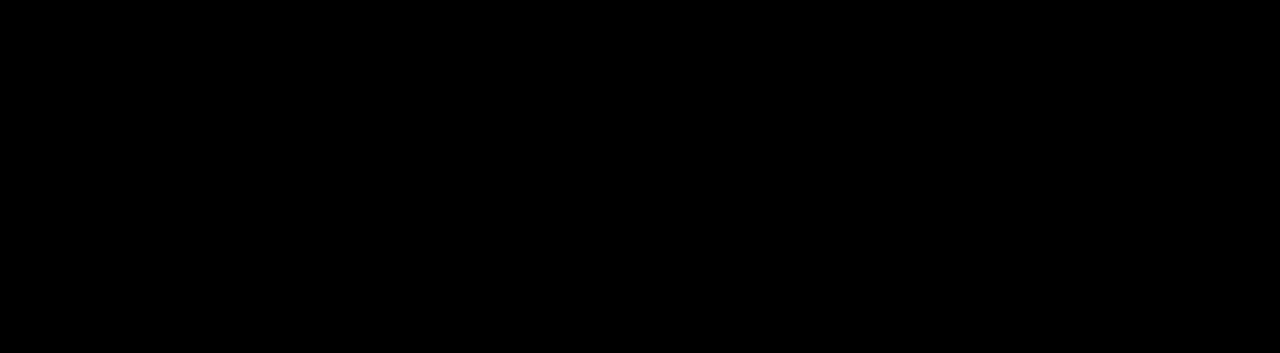
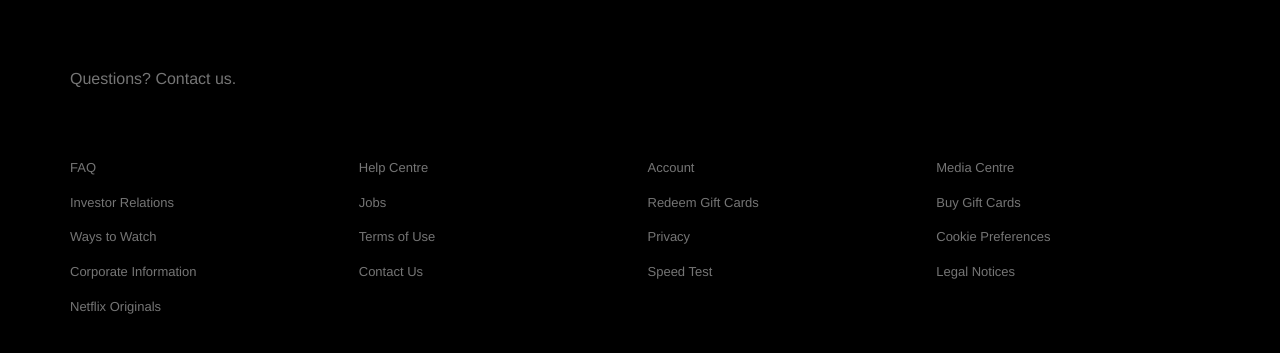
Before and after one commit to albertbaezd/netflix-clone-app, a React (Create React App) app: page / in a window 1280 px wide. Shown: the part 1253-1606 px from the top of the page. Before the commit the page ends 1237 px from the top, so only its background shows below. Built offline with nearby package versions, Linux system fonts and the light colour scheme.

Commit message:
Finished Jumbotrons and started footer component

```diff
--- a/package.json
+++ b/package.json
@@ -38,5 +38,9 @@
       "last 1 firefox version",
       "last 1 safari version"
     ]
+  },
+  "devDependencies": {
+    "eslint": "^7.29.0",
+    "eslint-plugin-react": "^7.24.0"
   }
 }
--- a/src/App.js
+++ b/src/App.js
@@ -1,24 +1,13 @@
 import React from "react";
-import jumboData from "./fixtures/jumbo.json";
-import Jumbotron from "./components/jumbotron";
+import {JumbotronContainer} from './containers/jumbotron';
+import {FooterContainer} from './containers/footer';
 
 function App() {
   return (
-
-    <Jumbotron.Container>
-      {jumboData.map((item) => (
-        <Jumbotron key={item.id} direction={item.direction}>
-          <Jumbotron.Pane>
-            <Jumbotron.Title>{item.title}</Jumbotron.Title>
-            <Jumbotron.SubTitle>{item.subTitle}</Jumbotron.SubTitle>
-          </Jumbotron.Pane>
-          <Jumbotron.Pane>
-            <Jumbotron.Image src={item.image} alt={item.alt}></Jumbotron.Image>
-          </Jumbotron.Pane>
-
-        </Jumbotron>
-      ))}
-    </Jumbotron.Container>
+    <>
+    <JumbotronContainer/>
+    <FooterContainer/>
+    </>
   );
 }
 
--- /dev/null
+++ b/src/components/footer/index.js
@@ -0,0 +1,35 @@
+/* eslint-disable react/prop-types */
+import React from 'react';
+import { Container, Row, Column, Link, Title, Text, Break } from './styles/footer';
+
+export default function Footer({children, ...restProps }) {
+    return (
+        <Container {...restProps}>
+            {children}
+        </Container>
+    )
+}
+
+Footer.Row = function FooterRow ({children, ...restProps}) {
+    return <Row {...restProps}>{children}</Row>
+}
+
+Footer.Column = function FooterColumn({children, ...restProps}) {
+    return <Column {...restProps}>{children}</Column>
+}
+
+Footer.Link = function FooterLink({children, ...restProps}) {
+    return <Link {...restProps}>{children}</Link>
+}
+
+Footer.Title = function FooterTitle({children, ...restProps}) {
+    return <Title {...restProps}>{children}</Title>
+}
+
+Footer.Text = function FooterText({children, ...restProps}) {
+    return <Text {...restProps}>{children}</Text>
+}
+
+Footer.Break = function FooterBreak({children, ...restProps}) {
+    return <Break {...restProps}>{children}</Break>
+}
--- /dev/null
+++ b/src/components/footer/styles/footer.js
@@ -0,0 +1,53 @@
+import styled from "styled-components/macro";
+
+export const Container = styled.div`
+    display: flex;
+    padding: 70px;
+    margin: auto;
+    max-width: auto;
+    flex-direction: column;
+
+    @media (max-width: 1000px) {
+        padding: 70px 30px;
+    }
+`;
+
+export const Column = styled.div`
+    display: flex;
+    flex-direction: column;
+    text-align: left;
+`;
+
+export const Row = styled.div`
+    display: grid;
+    grid-template-columns: repeat(auto-fill, minmax(230px, 1fr));
+    grid-gap: 15px;
+
+    @media (max-width: 1000px) {
+        grid-template-columns: repeat()(auto-fill, minmax()(150px, 1fr));
+    }
+`;
+
+export const Link = styled.a`
+    color: #757575;
+    margin-bottom: 20px;
+    font-size: 13px;
+    text-decoration: none;
+`;
+
+export const Title = styled.p`
+    font-size: 16px;
+    color: #757575;
+    margin-bottom: 40px;
+`;
+
+export const Text = styled.p`
+    font-size: 13px;
+    color: #757575;
+    margin-bottom: 40px;
+`;
+
+export const Break = styled.p`
+    flex-basis: 100%;
+    height: 0;
+`;
--- /dev/null
+++ b/src/components/index.js
@@ -0,0 +1,2 @@
+export {default as Jumbotron} from './jumbotron';
+export {default as Footer} from './footer';
--- a/src/components/jumbotron/index.js
+++ b/src/components/jumbotron/index.js
@@ -1,10 +1,11 @@
+/* eslint-disable react/prop-types */
 import React from 'react';
 import { Container, Inner, Item, Pane, Title, SubTitle, Image } from './styles/jumbotron';
 
 export default function Jumbotron({children, direction = 'row', ...restProps}) {
     return (
-    <Item direction = {direction} {...restProps}>
-        <Inner>
+    <Item {...restProps}>
+        <Inner direction = {direction}>
         {children}
         </Inner>
     </Item>)
@@ -26,6 +27,6 @@ Jumbotron.SubTitle = function JumbotronSubTitle({children, ...restProps}) {
     return <SubTitle {...restProps}>{children}</SubTitle>
 }
 
-Jumbotron.Image = function JumbotronImage({children, ...restProps}) {
+Jumbotron.Image = function JumbotronImage({...restProps}) {
     return <Image {...restProps}/>
 }
--- a/src/components/jumbotron/styles/jumbotron.js
+++ b/src/components/jumbotron/styles/jumbotron.js
@@ -7,7 +7,6 @@ export const Item = styled.div`
     color: white;
     overflow: hidden;
 `;
-
 
 export const Inner = styled.div`
     display:flex;
@@ -61,4 +60,10 @@ export const Image = styled.img`
 
 `;
 
-export const Container = styled.div``;
+export const Container = styled.div`
+    @media (max-width: 1000px) {
+        ${Item}: last-of-type h2 {
+            margin-bottom: 50px;
+        }
+    }
+`;
--- /dev/null
+++ b/src/containers/footer.js
@@ -0,0 +1,43 @@
+import React from "react";
+import {Footer} from '../components';
+
+export function FooterContainer() {
+    return (
+        <Footer>
+            <Footer.Title>
+                Questions? Contact us.
+            </Footer.Title>
+            <Footer.Break/>
+            <Footer.Row>
+                <Footer.Column>
+                    <Footer.Link href="#">FAQ</Footer.Link>
+                    <Footer.Link href="#">Investor Relations</Footer.Link>
+                    <Footer.Link href="#">Ways to Watch</Footer.Link>
+                    <Footer.Link href="#">Corporate Information</Footer.Link>
+                    <Footer.Link href="#">Netflix Originals</Footer.Link>
+                </Footer.Column>
+
+                <Footer.Column>
+                    <Footer.Link href="#">Help Centre</Footer.Link>
+                    <Footer.Link href="#">Jobs</Footer.Link>
+                    <Footer.Link href="#">Terms of Use</Footer.Link>
+                    <Footer.Link href="#">Contact Us</Footer.Link>
+                </Footer.Column>
+
+                <Footer.Column>
+                    <Footer.Link href="#">Account</Footer.Link>
+                    <Footer.Link href="#">Redeem Gift Cards</Footer.Link>
+                    <Footer.Link href="#">Privacy</Footer.Link>
+                    <Footer.Link href="#">Speed Test</Footer.Link>
+                </Footer.Column>
+
+                <Footer.Column>
+                    <Footer.Link href="#">Media Centre</Footer.Link>
+                    <Footer.Link href="#">Buy Gift Cards</Footer.Link>
+                    <Footer.Link href="#">Cookie Preferences</Footer.Link>
+                    <Footer.Link href="#">Legal Notices</Footer.Link>
+                </Footer.Column>
+            </Footer.Row>
+        </Footer>
+    )
+}
--- /dev/null
+++ b/src/containers/jumbotron.js
@@ -0,0 +1,23 @@
+import React from "react";
+import jumboData from "../fixtures/jumbo.json";
+import {Jumbotron} from "../components";
+
+export function JumbotronContainer() {
+  return (
+
+    <Jumbotron.Container>
+      {jumboData.map((item) => (
+        <Jumbotron key={item.id} direction={item.direction}>
+          <Jumbotron.Pane>
+            <Jumbotron.Title>{item.title}</Jumbotron.Title>
+            <Jumbotron.SubTitle>{item.subTitle}</Jumbotron.SubTitle>
+        </Jumbotron.Pane>
+        <Jumbotron.Pane>
+            <Jumbotron.Image src={item.image} alt={item.alt}></Jumbotron.Image>
+          </Jumbotron.Pane>
+
+        </Jumbotron>
+      ))}
+    </Jumbotron.Container>
+  );
+}
```
Also changed, not shown: .eslintrc.js (added), src/pages/home.js (added), 2 other files (tests, documents, lock files or other folders).
